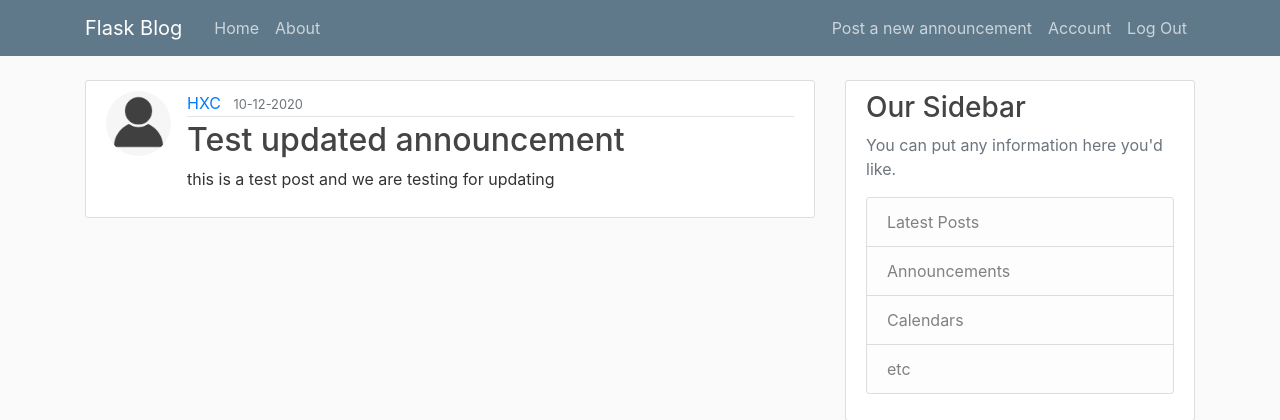
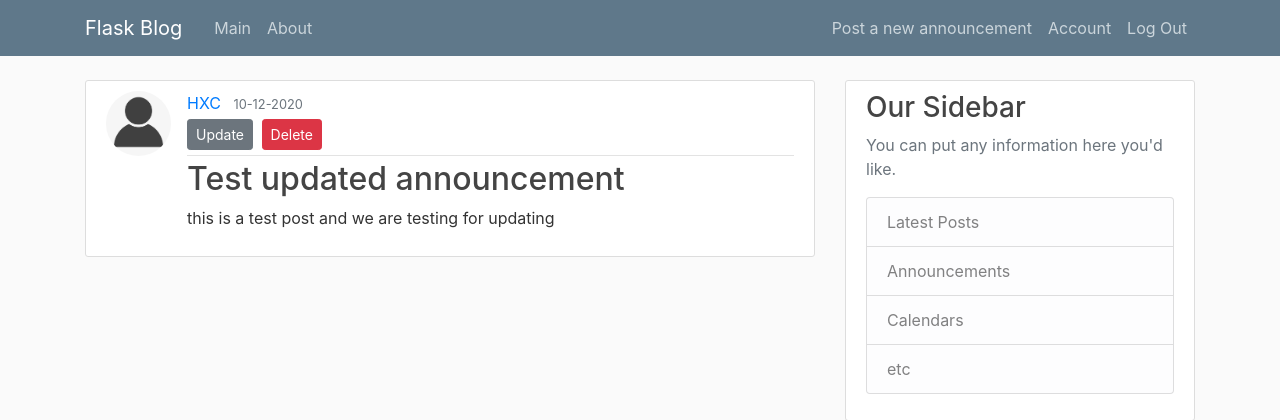
Before and after one commit to joezuoyc/316project, a Flask app: page /announcements/1 in a window 1280 px wide. Shown: the top 420 px of the page. Run offline with Flask 2, Linux system fonts and the light colour scheme; a user stored in the database is signed in; data comes from the database, SQL or seed files in the repository; both versions use the stored data as it was after the commit; some libraries are stand-ins or nearby versions.

Commit message:
edit and delete announcement

```diff
--- a/scheduler_code/scheduler/routes.py
+++ b/scheduler_code/scheduler/routes.py
@@ -1,5 +1,5 @@
 
-from flask import render_template, url_for, flash, redirect, request
+from flask import render_template, url_for, flash, redirect, request, abort
 from scheduler import app, db, bcrypt
 from scheduler.forms import RegistrationForm, LoginForm, UpdateAccountForm, AnnouncementForm
 from scheduler.models import User, Announcement
@@ -37,6 +37,7 @@ from PIL import Image
 @app.route('/') # home page of the website, login here
 def home():
 	return render_template('home.html')
+
 @app.route('/main') # main user page
 def main():
 	announcements = Announcement.query.all()
@@ -133,9 +134,42 @@ def new_announcement():
 		db.session.commit()
 		flash('Your accoucement has been created', 'success')
 		return redirect(url_for('main'))
-	return render_template('new_announcement.html', title='New accouncement', form = form)
+	return render_template('new_announcement.html', title='New accouncement', form = form, legend = 'New Announcement')
 
 @app.route("/announcements/<announcement_id>")
 def announcement(announcement_id):
 	announcement = Announcement.query.get_or_404(announcement_id)
 	return render_template('announcement.html', title= announcement.title, announcement = announcement)
+
+
+# Update announcement content
+@app.route("/announcements/<announcement_id>/update", methods=['GET', 'POST'])
+@login_required
+
+def update_announcement(announcement_id):
+	announcement = Announcement.query.get_or_404(announcement_id)
+	if announcement.author != current_user:
+		abort(403)
+	form = AnnouncementForm()
+	if form.validate_on_submit():
+		announcement.title = form.title.data
+		announcement.content = form.content.data
+		db.session.commit()
+		flash('Your post has been updated!', 'success')
+		return redirect(url_for('announcement',announcement_id = announcement.id))
+	elif request.method == 'GET':
+		form.title.data = announcement.title
+		form.content.data = announcement.content
+	return render_template('new_announcement.html', title= 'Update Annoucnement' ,
+								form = form, legend = 'Update Annoucnement')
+
+@app.route("/announcement/<int:announcement_id>/delete", methods=['POST'])
+@login_required
+def delete_announcement(announcement_id):
+    announcement = Annoucnement.query.get_or_404(announcement_id)
+    if announcement.author != current_user:
+        abort(403)
+    db.session.delete(post)
+    db.session.commit()
+    flash('Your announcement has been deleted!', 'success')
+    return redirect(url_for('main'))
--- a/scheduler_code/scheduler/templates/announcement.html
+++ b/scheduler_code/scheduler/templates/announcement.html
@@ -8,10 +8,38 @@
       <div class="article-metadata">
         <a class="mr-2" href="#">{{ announcement.author.username }}</a>
         <small class="text-muted">{{announcement.date_posted.strftime('%m-%d-%Y') }}</small>
+        {% if announcement.author == current_user %}
+        <div>
+
+          <a class = "btn btn-secondary btn-sm mt1 mb1" href ="{{ url_for('update_announcement', announcement_id = announcement.id) }}" >Update</a>
+          <button type="button" class="btn btn-danger btn-sm m-1" data-toggle="modal" data-target="#deleteModal">Delete</button>
+        </div>
+        {% endif %}
       </div>
       <h2 class = "article-title">{{ announcement.title }}</h2>
       <p class="article-content">{{ announcement.content }}</p>
     </div>
   </article>
 
+      <!-- Modal -->
+  <div class="modal fade" id="deleteModal" tabindex="-1" role="dialog" aria-labelledby="deleteModalLabel" aria-hidden="true">
+    <div class="modal-dialog" role="document">
+      <div class="modal-content">
+        <div class="modal-header">
+          <h5 class="modal-title" id="deleteModalLabel">Delete Announcement?</h5>
+          <button type="button" class="close" data-dismiss="modal" aria-label="Close">
+            <span aria-hidden="true">&times;</span>
+          </button>
+        </div>
+        <div class="modal-footer">
+          <button type="button" class="btn btn-secondary" data-dismiss="modal">Close</button>
+          <form action="{{ url_for('delete_announcement',announcement_id=announcement.id) }}" method="POST">
+            <input class="btn btn-danger" type="submit" value="Delete">
+          </form>
+        </div>
+      </div>
+      </div>
+    </div>
+
+
 {% endblock content  %}
--- a/scheduler_code/scheduler/templates/layout.html
+++ b/scheduler_code/scheduler/templates/layout.html
@@ -26,7 +26,7 @@
           </button>
           <div class="collapse navbar-collapse" id="navbarToggle">
             <div class="navbar-nav mr-auto">
-              <a class="nav-item nav-link" href="{{ url_for('home') }}">Home</a>
+              <a class="nav-item nav-link" href="{{ url_for('main') }}">Main</a>
               <a class="nav-item nav-link" href="{{ url_for('about') }}">About</a>
             </div>
             <!-- Navbar Right Side -->
--- a/scheduler_code/scheduler/templates/new_announcement.html
+++ b/scheduler_code/scheduler/templates/new_announcement.html
@@ -6,7 +6,7 @@
         <form method="POST" action="">
             {{ form.hidden_tag() }}
             <fieldset class="form-group">
-                <legend class="border-bottom mb-4">Create a new announcement</legend>
+                <legend class="border-bottom mb-4">{{ legend }}</legend>
                 <div class="form-group">
                     {{ form.title.label(class="form-control-label") }}
                     {% if form.title.errors %}
```
Also changed, not shown: scheduler_code/scheduler/site.db, 1 other file.
